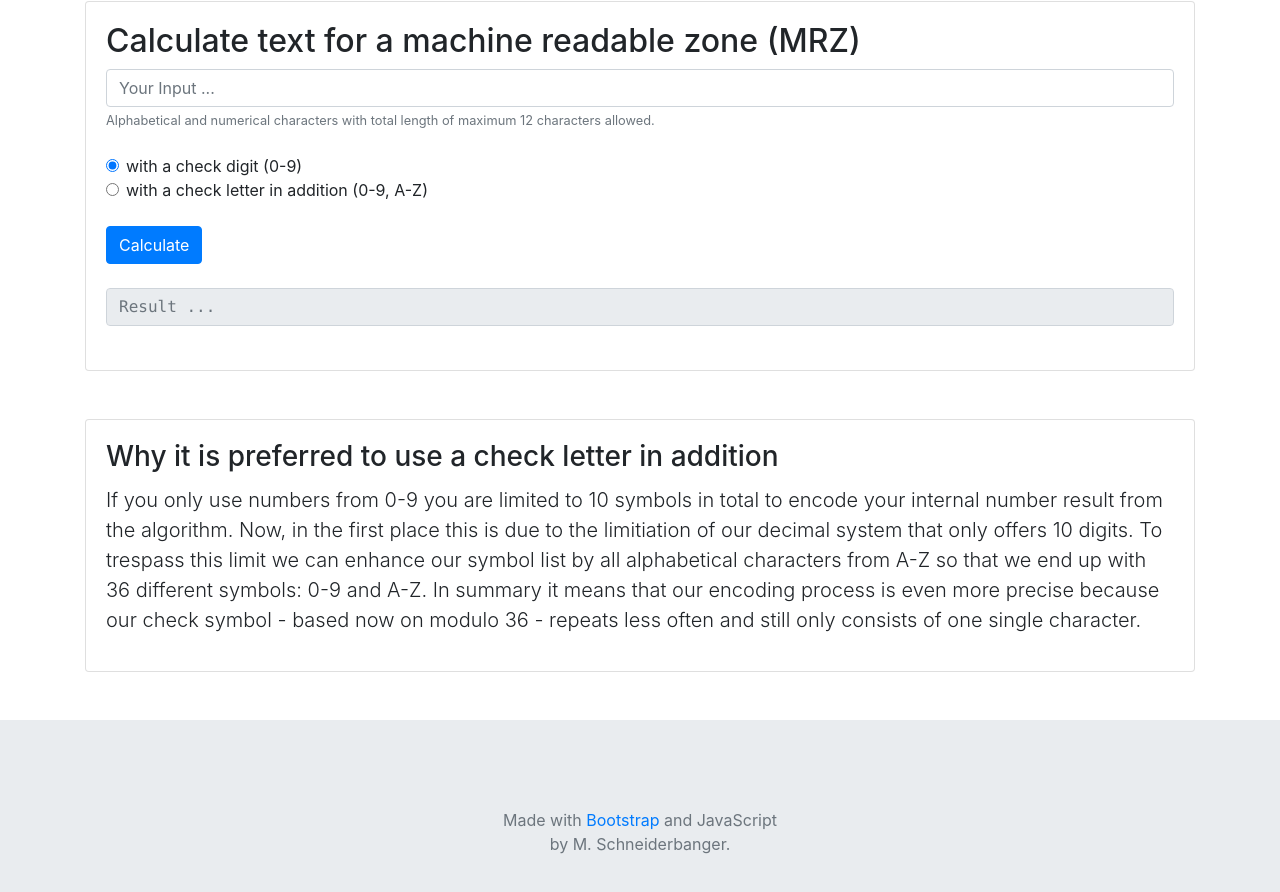
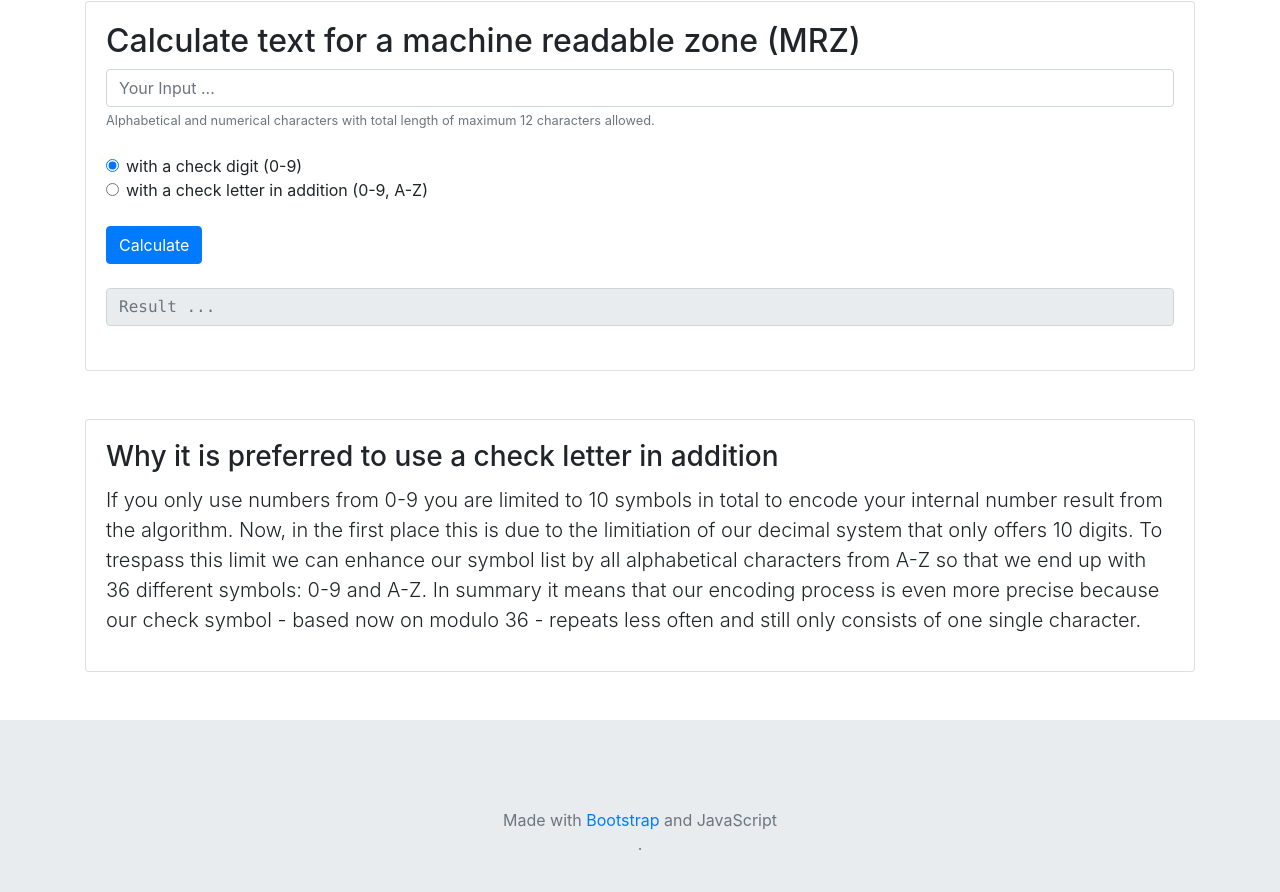
Before and after one commit to DSastre/mrz-check, a plain HTML site: page index.html in a window 1280 px wide. Shown: the part 280-1172 px from the top of the page. Drawn offline with nearby package versions, Linux system fonts and the light colour scheme.

Commit message:
Update README and minor changes

```diff
--- a/index.html
+++ b/index.html
@@ -53,7 +53,6 @@
             <br>
             <br>
 
-
             <div class="card">
                 <div class="card-body">
 
@@ -62,7 +61,6 @@
 
                 </div>
             </div>
-
 
             <br>
             <br>
@@ -73,7 +71,7 @@
             <div class="container">
                 <div>
                     <br>
-                    <p class="text-center text-muted">Made with <a href="https://getbootstrap.com/" target="_blank">Bootstrap</a> and JavaScript <br>by M. Schneiderbanger.</p>
+                    <p class="text-center text-muted">Made with <a href="https://getbootstrap.com/" target="_blank">Bootstrap</a> and JavaScript <br>.</p>
                     <br>
                 </div>
             </div>
```
Also changed, not shown: scripts/main.js (+0 -8 lines), 1 other file.
